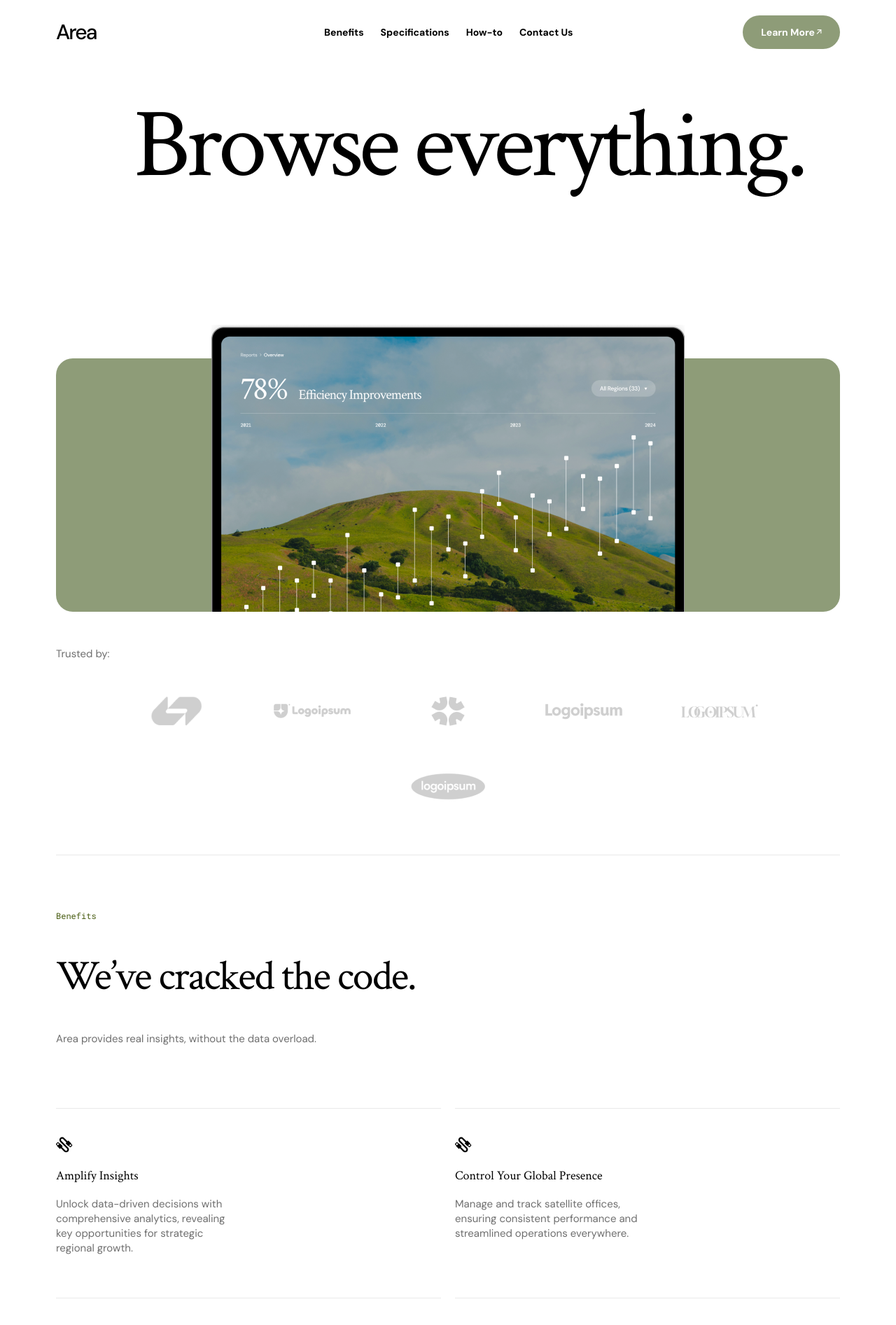
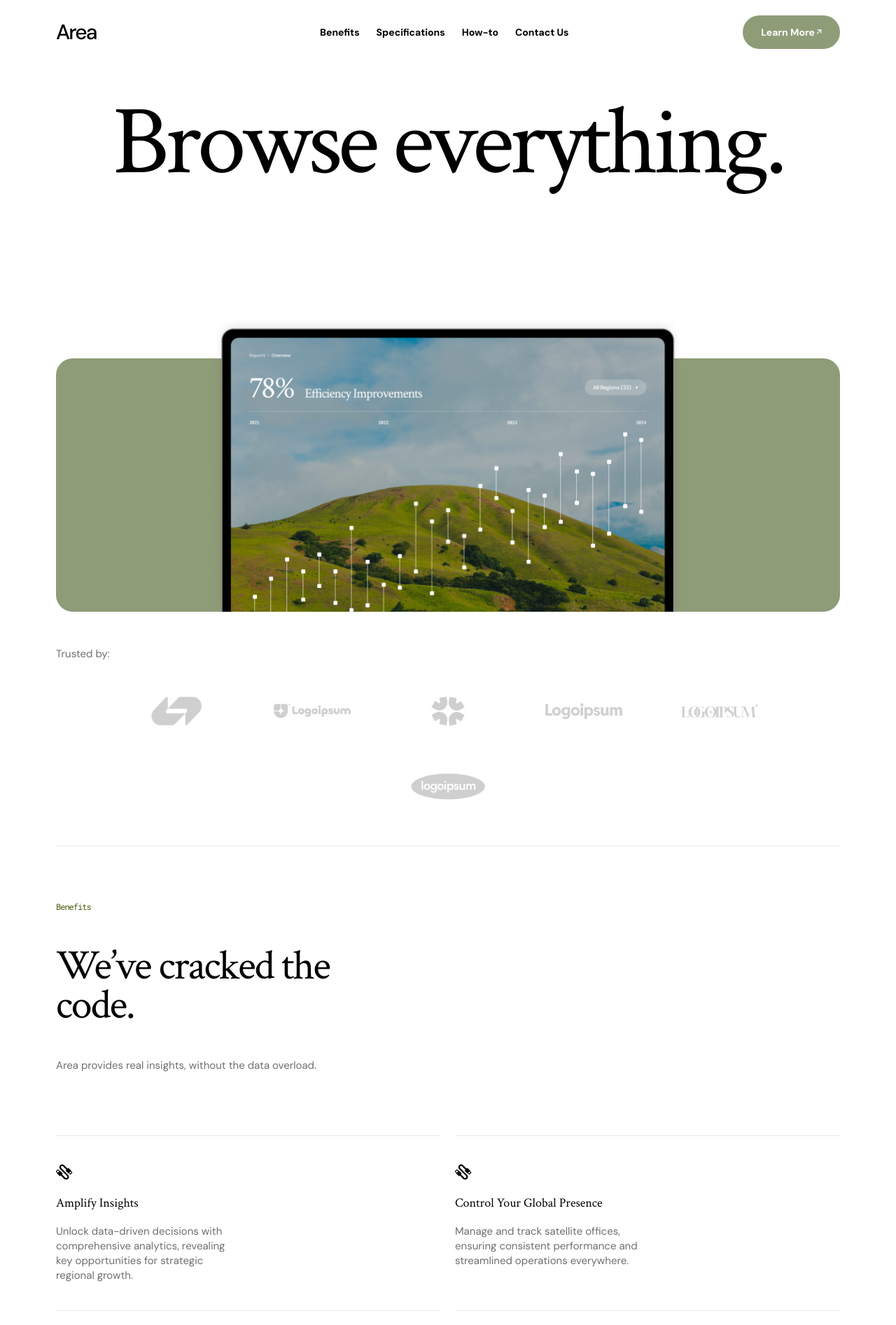
Before and after one commit to ministrov/landing-area-next-ts, a Next.js app: page / in a window 1280 px wide. Shown: the top 1893 px of the page at 70% size. Built offline with nearby package versions, Linux system fonts and the light colour scheme.

Commit message:
feat: keep on operating on use a pixel perfect tools to fit to figma maket

```diff
--- a/components/benefits/Benefits.module.css
+++ b/components/benefits/Benefits.module.css
@@ -63,8 +63,28 @@
 }
 
 @media screen and (max-width: 1280px) {
+  .header {
+    margin-bottom: 89px;
+  }
+
+  .heading {
+    margin-bottom: 48px;
+    letter-spacing: -1px;
+  }
+
+  .slogan {
+    max-width: 450px;
+    margin-bottom: 48px;
+    line-height: 56px;
+  }
+
   .list {
     grid-template-columns: repeat(2, 1fr);
+    margin-bottom: 80px;
+  }
+
+  .item {
+    padding-bottom: 19px;
   }
 
   .image {
--- a/components/features/Features.module.css
+++ b/components/features/Features.module.css
@@ -61,17 +61,36 @@
   }
 
   .title {
+    margin-bottom: 31px;
     font-size: 54px;
     line-height: 60px;
   }
 
+  .slogan {
+    max-width: 640px;
+    margin-bottom: 34px;
+  }
+
   .text {
-    max-width: 100%;
-    align-items: center;
+    width: 100%;
+    margin-bottom: 0;
+    padding-bottom: 49px;
   }
 
   .wrapperImage img {
     width: 100%;
+  }
+
+  .list {
+    margin-bottom: 40px;
+  }
+
+  .item {
+    padding-bottom: 19px;
+  }
+
+  .item p {
+    max-width: 590px;
   }
 }
 
--- a/components/hero/Hero.module.css
+++ b/components/hero/Hero.module.css
@@ -38,13 +38,16 @@
   }
 
   .title {
+    margin-left: 0;
     font-size: 140px;
-    line-height: 120px;
+    line-height: 112px;
+    letter-spacing: -6px;
     text-align: center;
   }
 
   .image {
-    bottom: -12px;
+    bottom: -6px;
+    object-fit: cover;
   }
 }
 
--- a/components/partners/Partners.module.css
+++ b/components/partners/Partners.module.css
@@ -27,6 +27,7 @@
 
 @media screen and (max-width: 1280px) {
   .partners {
+    padding-bottom: 37px;
     height: auto;
   }
 
--- a/components/specification/Specification.module.css
+++ b/components/specification/Specification.module.css
@@ -110,9 +110,25 @@
 }
 
 @media screen and (max-width: 1280px) {
+  .spec {
+    padding-bottom: 130px;
+  }
+
   .question {
     font-size: 54px;
     line-height: 60px;
+  }
+
+  .paragraph {
+    max-width: 560px;
+    margin: 0 auto;
+    margin-bottom: 43px;
+    font-size: 15px;
+    line-height: 18px;
+  }
+
+  .subItem {
+    padding: 32px 0 26px 19px;
   }
 }
 
--- a/layouts/header/Header.module.css
+++ b/layouts/header/Header.module.css
@@ -34,6 +34,12 @@
   background-color: transparent;
 }
 
+@media screen and (max-width: 1280px) {
+  .navigation {
+    margin-left: 71px;
+  }
+}
+
 @media screen and (max-width: 800px) {
   .header {
     padding-top: 20px;
```
